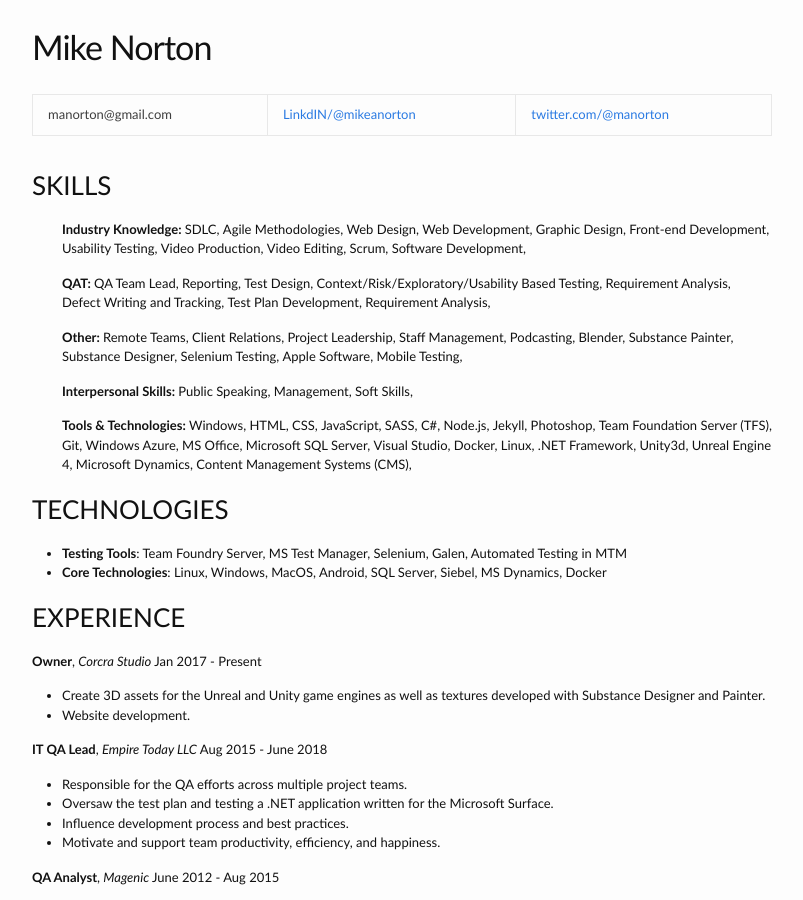
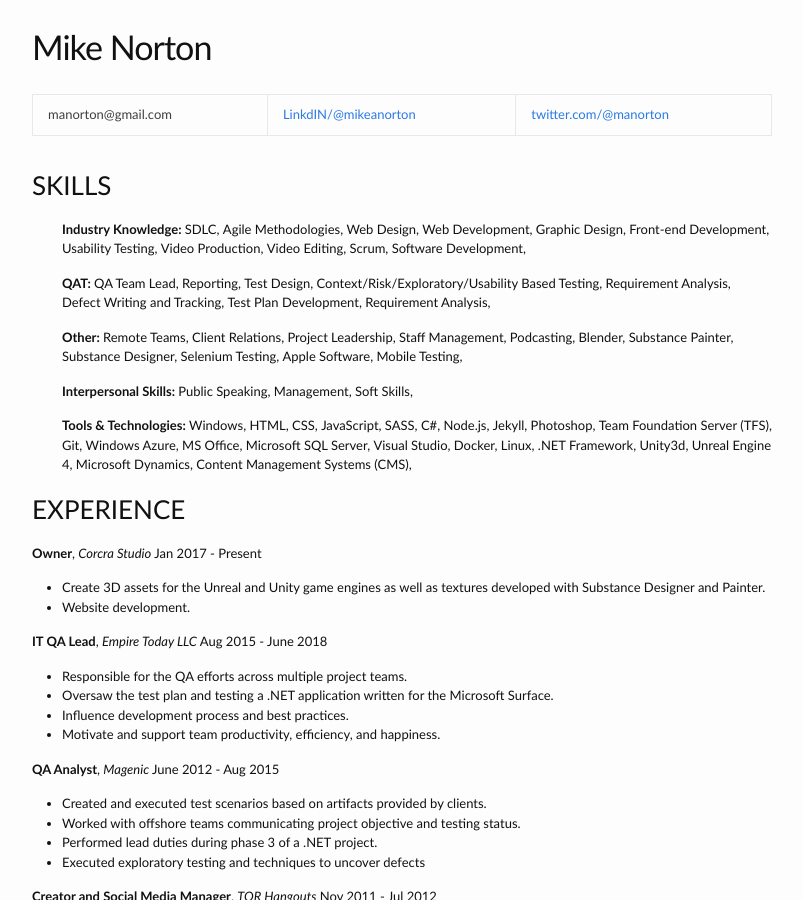
Before and after one commit to NoobTaco/mike-norton-resume, a Jekyll site: the page built from resume.md, in a window 1280 px wide and 900 px high. Shown: the whole window, without its empty margins (238-1041 px from the left). Built offline with Jekyll 4.4.1, drawn with Linux system fonts in a browser that asks for light colours.

```diff
--- a/resume.md
+++ b/resume.md
@@ -3,21 +3,12 @@ layout: resume
 permalink: /fullresume/
 title: Mike Norton
 ---
-
 manorton@gmail.com | [LinkdIN/@mikeanorton](https://www.linkedin.com/in/mikeanorton/) | [twitter.com/@manorton](https://twitter.com/manorton)
 
 SKILLS
 --------------
-<!-- * **QAT**: QA Team Lead, Reporting, Test Design, Context/Risk/Exploratory/Usability Based Testing, Requirement Analysis, Defect Writing and Tracking, Test Plan Development, Mobile Testing.
-
-* **Other**: Agile, Soft Skills, SDLC, Remote Teams, Client Relations. -->
 
 {%include skills.html%}
-
-TECHNOLOGIES
----------------
-* **Testing Tools**: Team Foundry Server, MS Test Manager, Selenium, Galen, Automated Testing in MTM
-* **Core Technologies**: Linux, Windows, MacOS, Android, SQL Server, Siebel, MS Dynamics, Docker
 
 EXPERIENCE
 ----------
@@ -25,7 +16,7 @@ EXPERIENCE
 
 EDUCATION
 ----------
- - Clear Creek Baptist Bible College - B.A. Ministry
+Clear Creek Baptist Bible College - B.A. Ministry
 
 PERSONAL
 ----------
```
